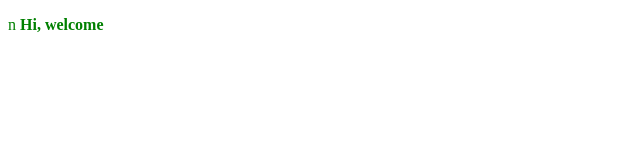
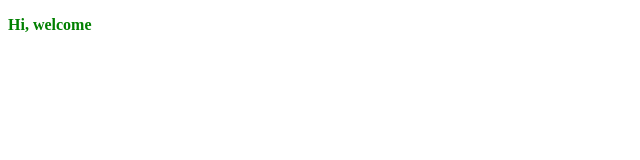
Before and after one commit to nicoloseveso/nicoloseveso.github.io, a plain HTML site: page index.html in a window 1280 px wide. Shown: the full height of the page, 0-640 px from the left. Drawn offline with Linux system fonts and the light colour scheme.

Commit message:
Update index.html

```diff
--- a/index.html
+++ b/index.html
@@ -9,7 +9,7 @@
   </style>
  </head>
   <body>
-    <p>n <b> Hi, welcome </b> </p>
+    <p> <b> Hi, welcome </b> </p>
     <img scr="snap.png"  >
   <body>
  </html>
```
